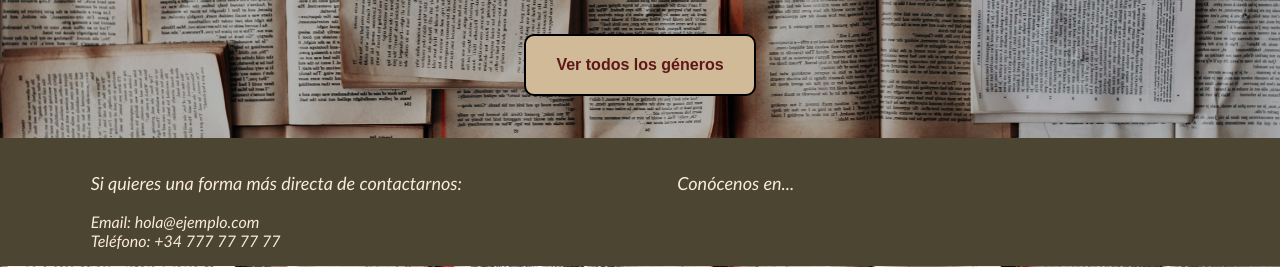
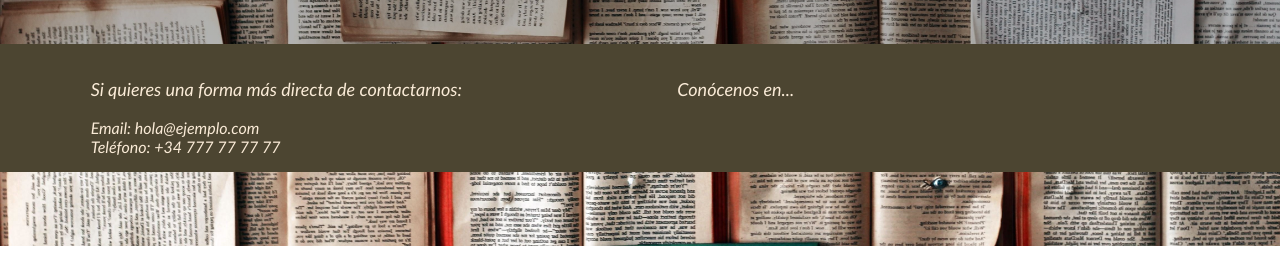
Before and after one commit to Silvia-CH/PFC, a PHP site: page / in a window 1280 px wide. Shown: the part 533-800 px from the top of the page. Run offline with PHP 8.4, Linux system fonts and the light colour scheme; data comes from the database, SQL or seed files in the repository.

Commit message:
Update index.php

```diff
--- a/LM/html/index.php
+++ b/LM/html/index.php
@@ -57,9 +57,6 @@
         ?>
     </section>
     <br>
-    <section id="boton">
-        <button><strong>Ver todos los géneros</strong></button>
-    </section>
     <footer>
         <address>
             <div>
```
